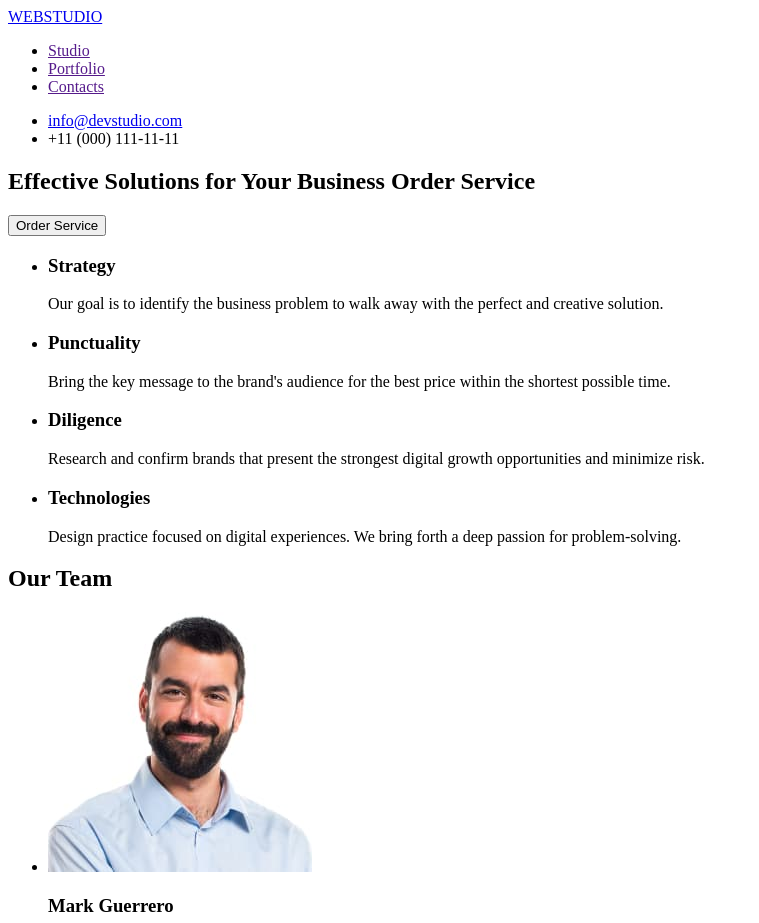
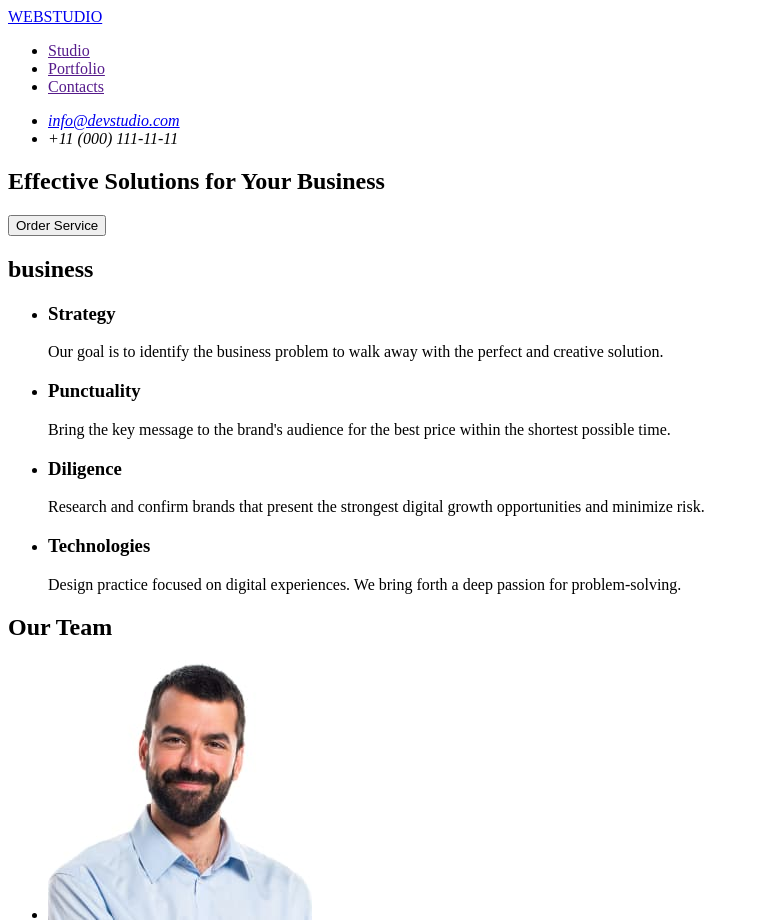
Before and after one commit to DemanKon/goit-markup-hw-01, a plain HTML site: page index.html in a window 1280 px wide. Shown: the top 923 px of the page, without its empty margins (0-759 px from the left). Drawn offline with Linux system fonts and the light colour scheme.

Commit message:
Update index.html
error1

```diff
--- a/index.html
+++ b/index.html
@@ -7,25 +7,28 @@
   </head>
   <body>
     <header>
+      <a href="./index.html">WEBSTUDIO</a>
       <nav>
-        <a href="./index.html">WEBSTUDIO</a>
         <ul>
           <li><a href="">Studio</a></li>
           <li><a href="">Portfolio</a></li>
           <li><a href="">Contacts</a></li>
         </ul>
       </nav>
-      <ul>
-        <li><a href="mailto:info@devstudio.com">info@devstudio.com</a></li>
-        <li><a href="tel:+110001111111"></a>+11 (000) 111-11-11</li>
-      </ul>
+      <address>
+        <ul>
+          <li><a href="mailto:info@devstudio.com">info@devstudio.com</a></li>
+          <li><a href="tel:+110001111111"></a>+11 (000) 111-11-11</li>
+        </ul>
+      </address>
     </header>
     <main>
       <section>
-        <h1>Effective Solutions for Your Business Order Service</h1>
+        <h1>Effective Solutions for Your Business</h1>
         <button type="button">Order Service</button>
       </section>
       <section>
+        <h2>business</h2>
         <ul>
           <li>
             <h3>Strategy</h3>
@@ -100,7 +103,7 @@
       </section>
     </main>
     <footer>
-      <a href="./index.html">WEBSTUDIO</a>
+      <p>WEBSTUDIO</p>
       <p>
         Increase the flow of customers and sales for your business with digital
         marketing & growth solutions.
```
